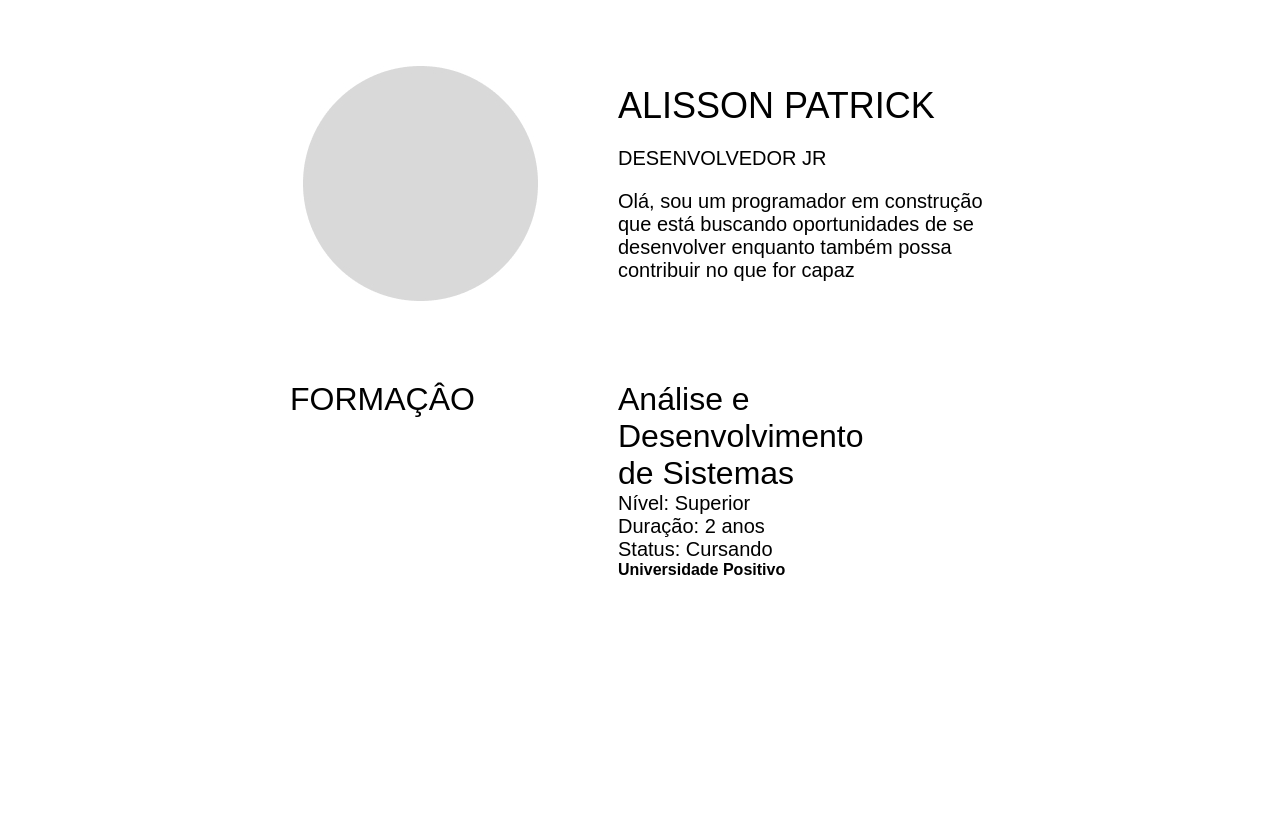
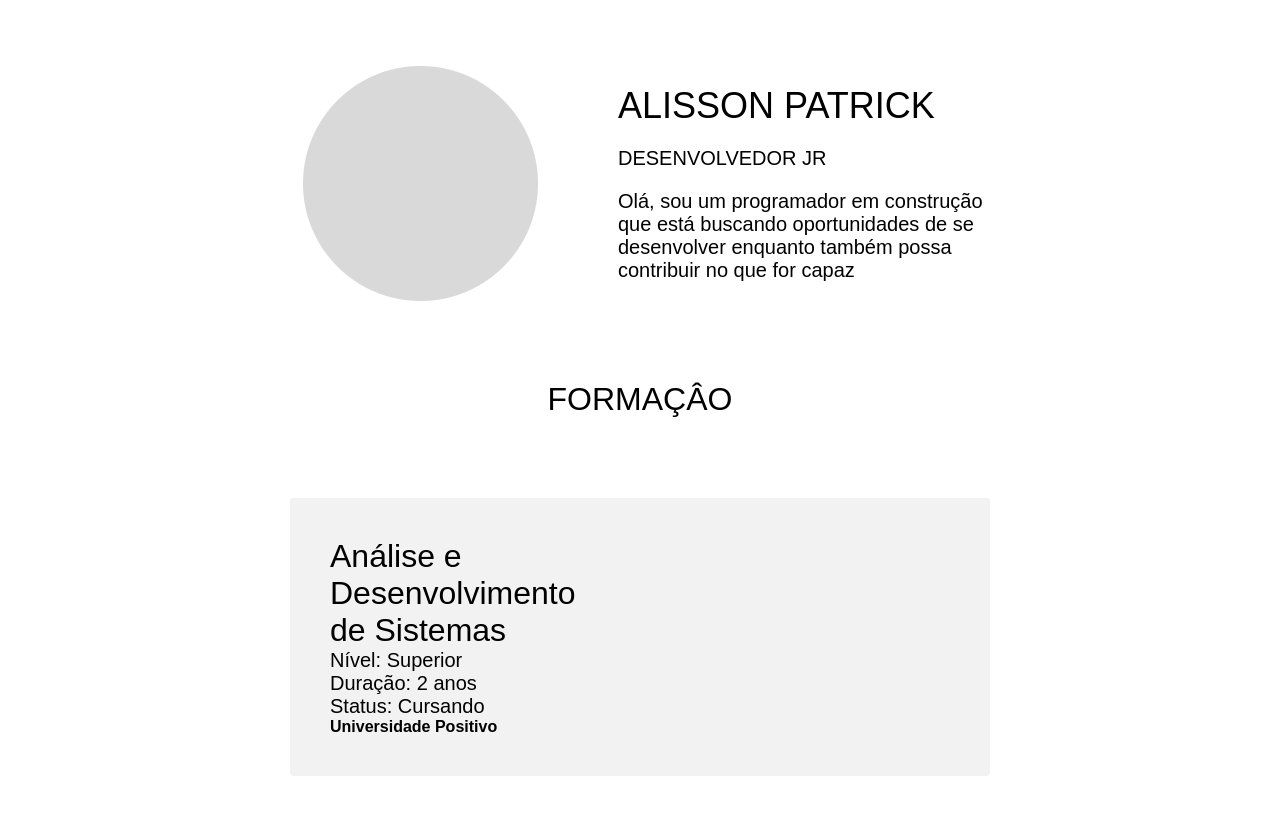
Before and after one commit to AlissonPF/Curriculo, a plain HTML site: page index.html in a window 1280 px wide. Shown: the part 54-868 px from the top of the page. Before the commit the page ends 800 px from the top, so only its background shows below. Drawn offline with Linux system fonts and the light colour scheme.

Commit message:
atualização no formaçao(bem basica)

```diff
--- a/css/formacao.css
+++ b/css/formacao.css
@@ -1,10 +1,18 @@
 .formacao {
   font-size: 32px;
+  grid-column: span 2;
+  text-align: center;
 }
 
 .bloquinho h2 {
   font-size: 32px;
-  grid-column: 1 / -1;
+}
+
+.bloquinho {
+  background-color: #f2f2f2;
+  border-radius: 4px;
+  grid-column: span 2;
+  padding: 40px 20px 40px 40px;
 }
 
 .status {
```
